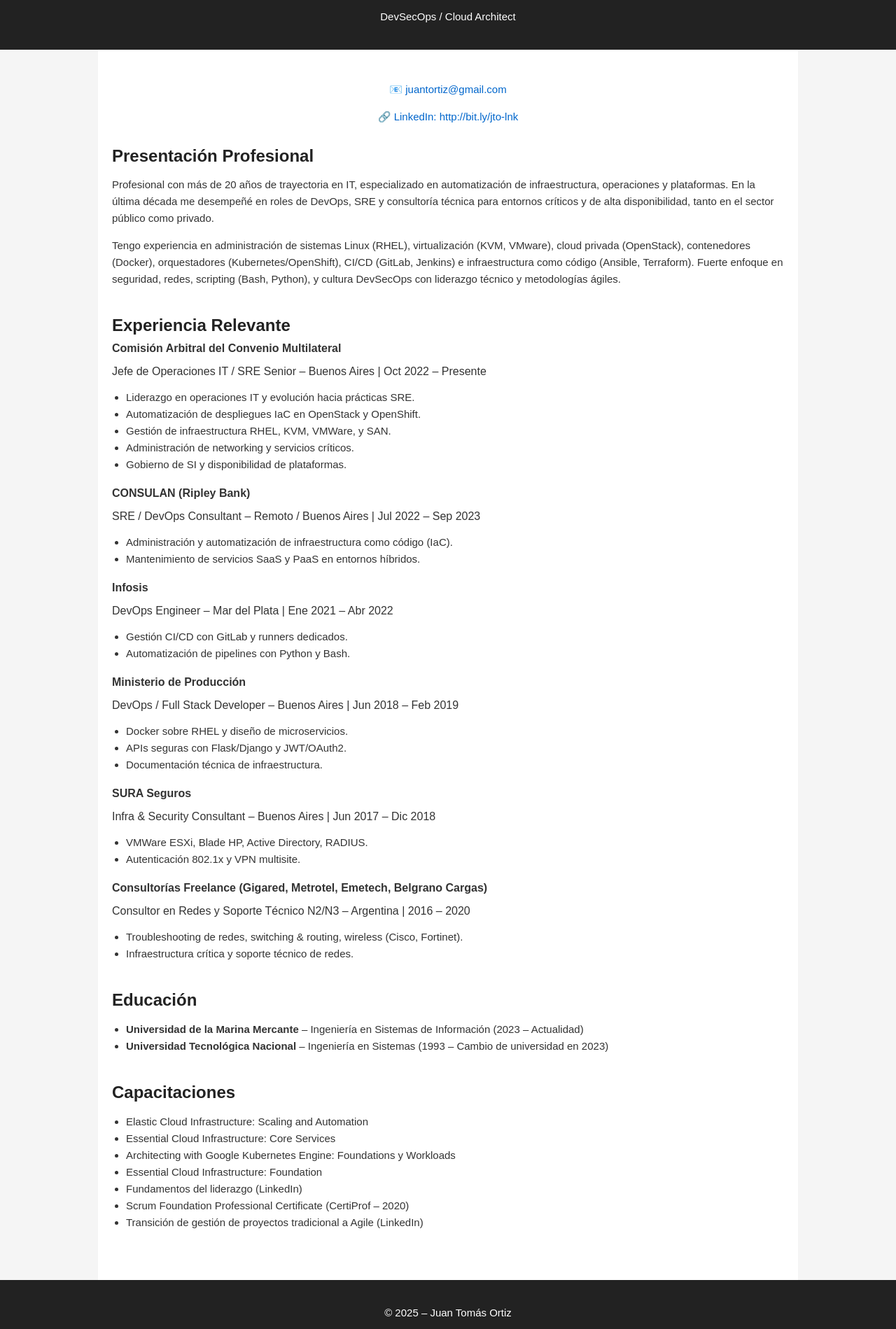
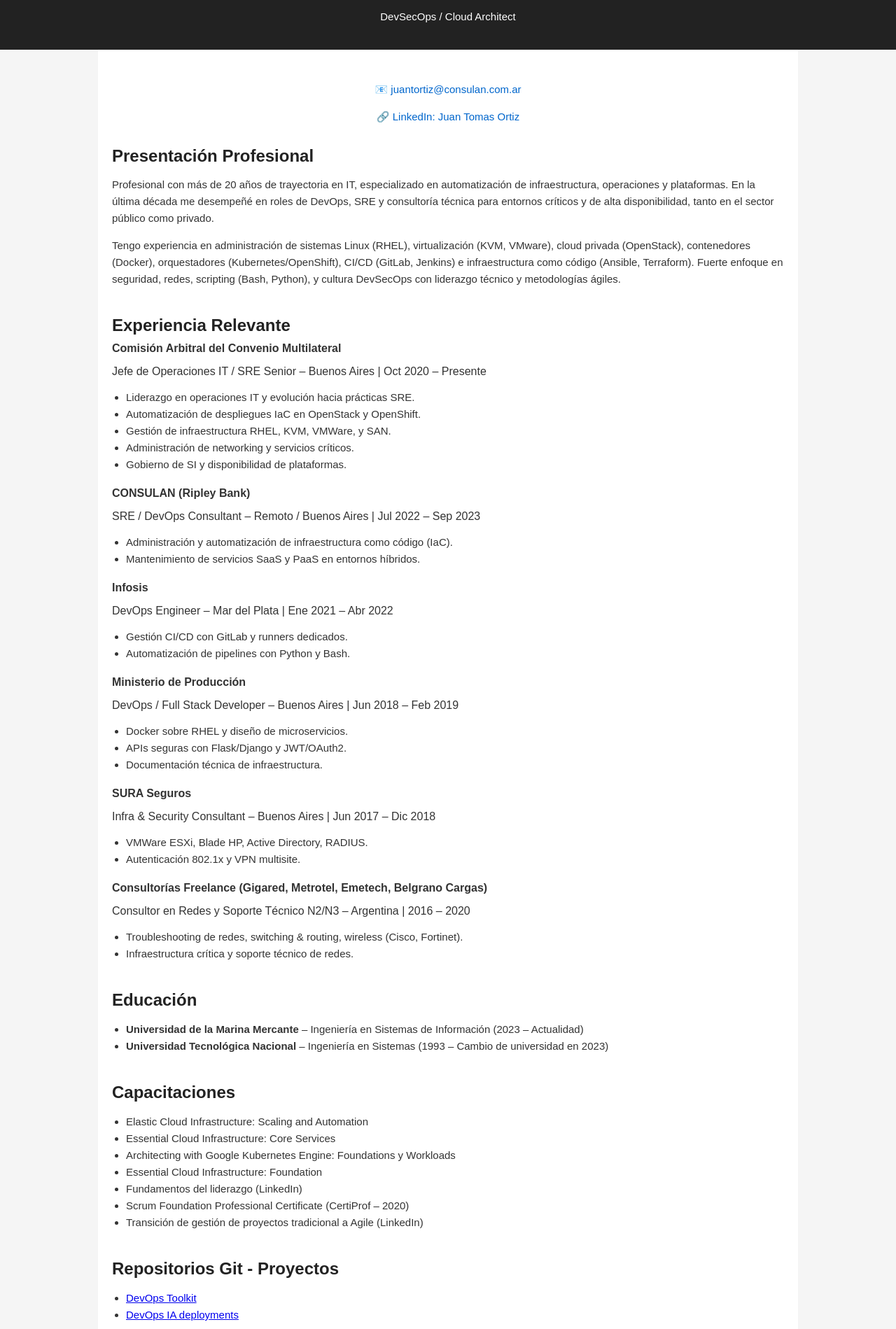
Before and after one commit to consulan/cvpublic, a plain HTML site: page index.html in a window 1280 px wide. Shown: the part 81-1980 px from the top of the page at 70% size. Drawn offline with Linux system fonts and the light colour scheme.

Commit message:
Initial data segment DevOps commit - v0.2

```diff
--- a/index.html
+++ b/index.html
@@ -86,8 +86,8 @@
 <main>
 
   <div class="contact">
-    <p>📧 <a href="mailto:juantortiz@gmail.com">juantortiz@gmail.com</a></p>
-    <p>🔗 <a href="http://bit.ly/jto-lnk" target="_blank">LinkedIn: http://bit.ly/jto-lnk</a></p>
+    <p>📧 <a href="mailto:juantortiz@consulan.com.ar">juantortiz@consulan.com.ar</a></p>
+    <p>🔗 <a href="http://bit.ly/jto-lnk" target="_blank">LinkedIn: Juan Tomas Ortiz</a></p>
   </div>
 
   <section class="section">
@@ -101,7 +101,7 @@
     <div class="job-entry">
       <span class="job-title">Comisión Arbitral del Convenio Multilateral</span><br>
       <p></p>
-      Jefe de Operaciones IT / SRE Senior – Buenos Aires | Oct 2022 – Presente
+      Jefe de Operaciones IT / SRE Senior – Buenos Aires | Oct 2020 – Presente
       <ul>
         <li>Liderazgo en operaciones IT y evolución hacia prácticas SRE.</li>
         <li>Automatización de despliegues IaC en OpenStack y OpenShift.</li>
@@ -184,6 +184,15 @@
     </ul>
   </section>
 
+  <section class="section">
+    <h2>Repositorios Git - Proyectos</h2>
+    <ul>
+      <li><a href="https://github.com/consulan/devops-toolkit-portfolio" target="_blank">DevOps Toolkit</a> </li>
+      <li><a href="https://github.com/consulan/ia-deploy-devops" target="_blank">DevOps IA deployments</a> </li>
+
+    </ul>
+  </section>
+
 </main>
 
 <footer>
```
